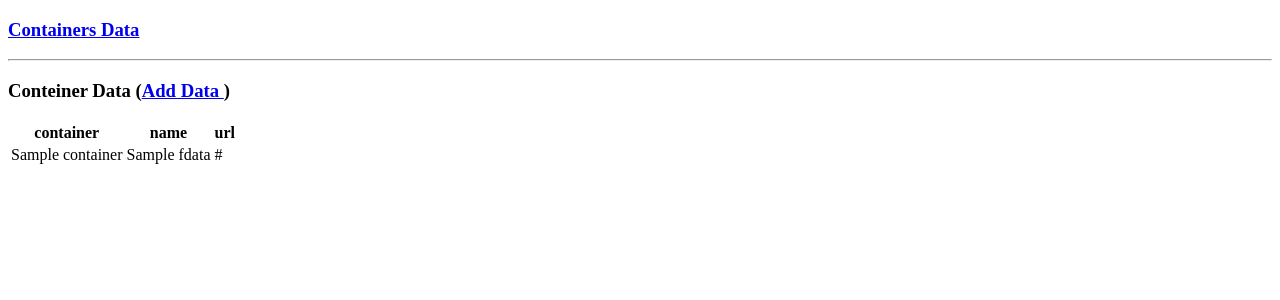
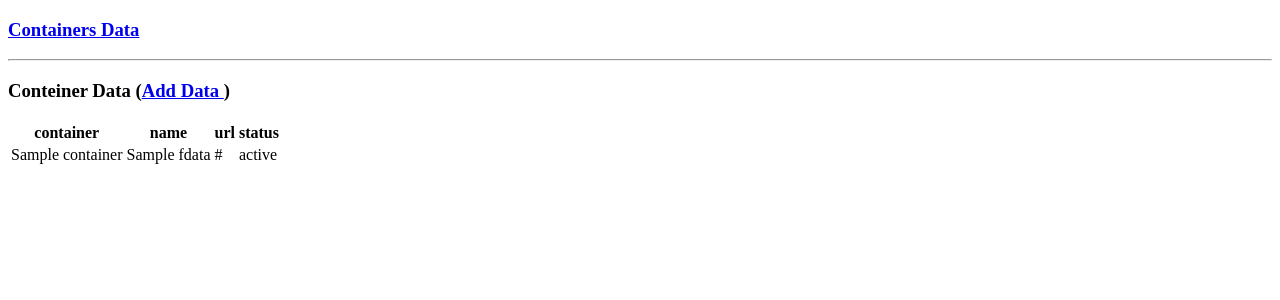
Before and after one commit to CircuitalMinds/manager, a Flask app: template templates/show_data.html in a window 1280 px wide. Shown: the top 300 px of the page. Run offline with Flask 2, Linux system fonts and the light colour scheme; the template is opened without the code that fills it: most values are stand-ins (such as "Sample title", 1, 10 or a date in 2020).

Commit message:
Update show_data.html

```diff
--- a/templates/show_data.html
+++ b/templates/show_data.html
@@ -21,6 +21,7 @@
                <th>container</th>
                <th>name</th>
                <th>url</th>
+	       <th>status</th>
             </tr>
          </thead>
 
@@ -30,6 +31,7 @@
                   <td>{{ fdata.container }}</td>
                   <td>{{ fdata.name }}</td>
                   <td>{{ fdata.url }}</td>
+		  <td>{{ fdata.status }}</td>
                </tr>
             {% endfor %}
          </tbody>
```
